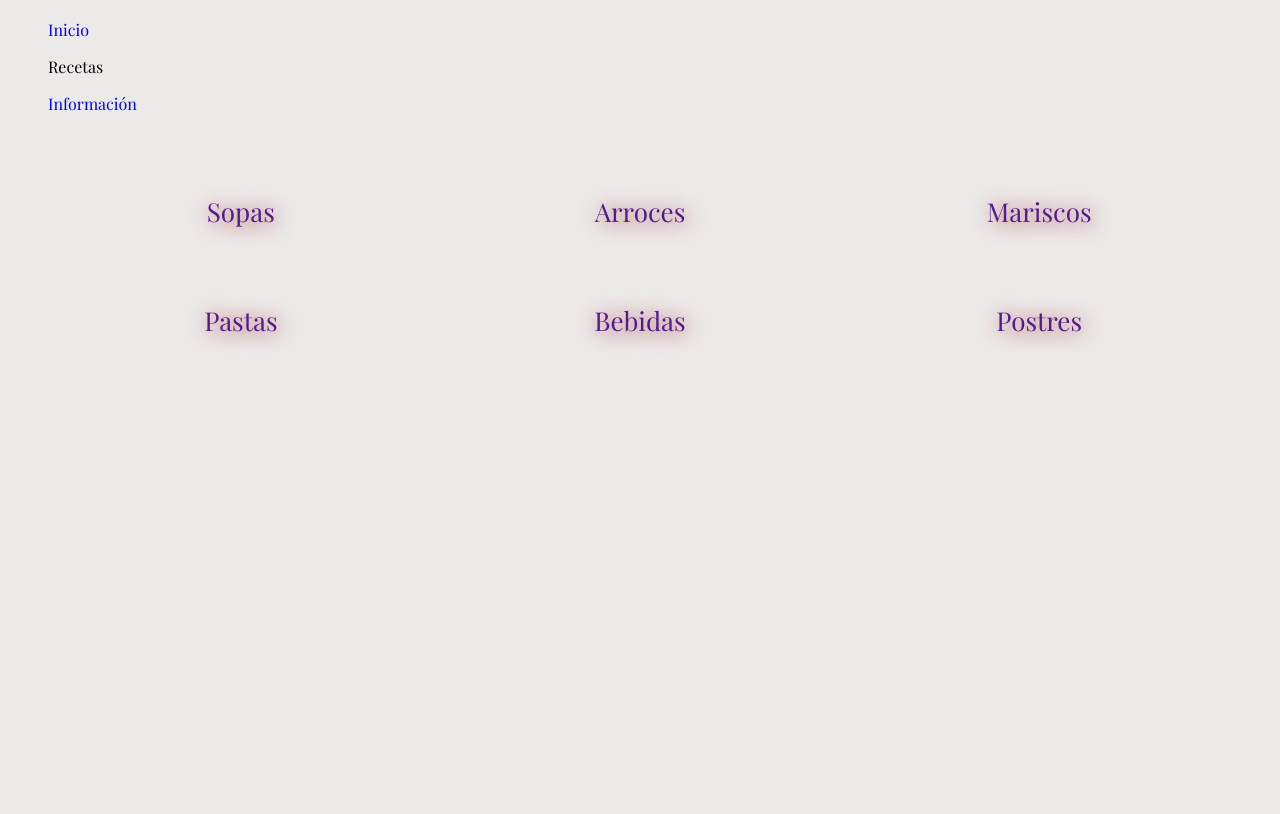
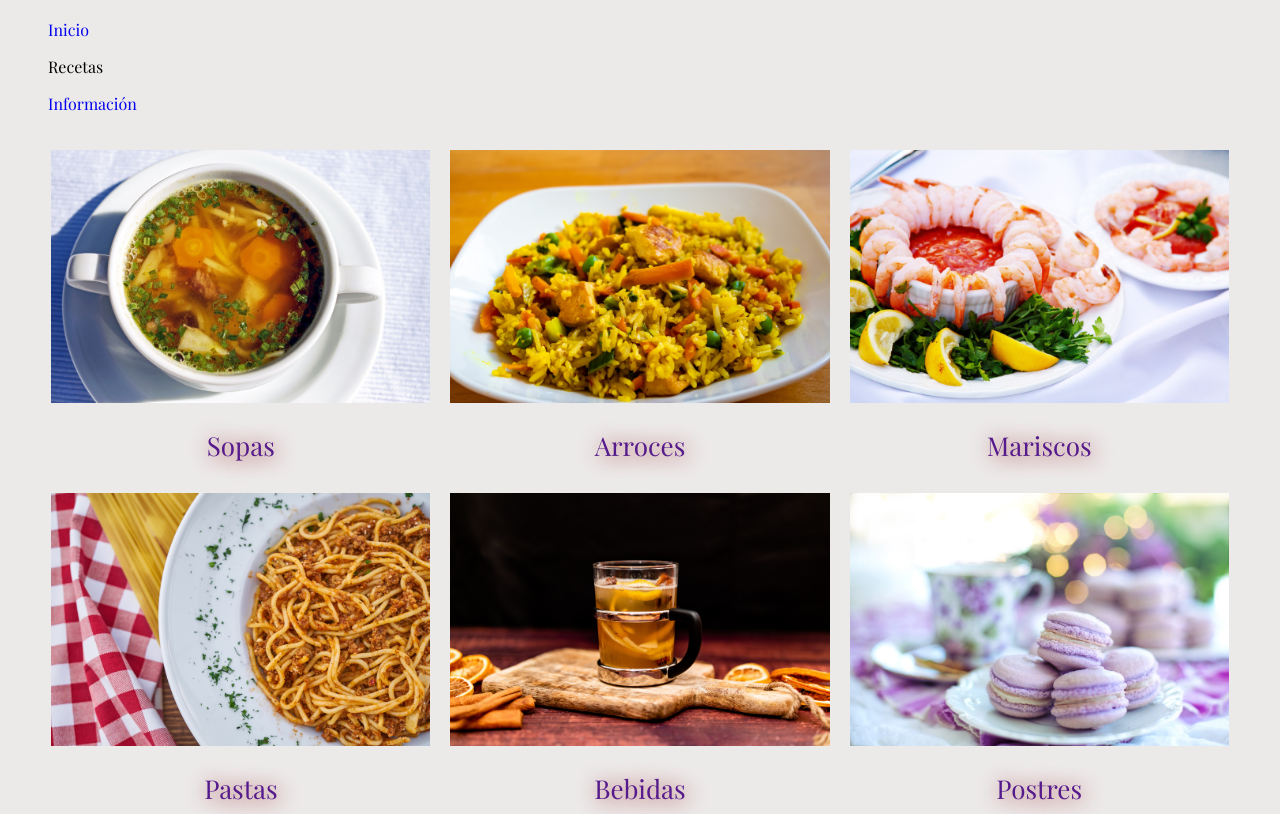
Before and after one commit to WarriorNoel/Recetario, a plain HTML site: page html/recetas.html in a window 1280 px wide. Shown: the part 67-881 px from the top of the page. Before the commit the page ends 800 px from the top, so only its background shows below. Drawn offline with nearby package versions, Linux system fonts and the light colour scheme; the site is published under a folder, as on GitHub Pages, so addresses that start at the root find nothing; a web font is replaced by a local one.

Commit message:
Solucionando problema de imagenes sin cargar

```diff
--- a/html/recetas.html
+++ b/html/recetas.html
@@ -25,37 +25,37 @@
     <main class="main-container">
       <div class="recipes-parent">
         <div class="recipes-child">
-          <img src="/images/soup.jpg" alt="">
+          <img src="../images/soup.jpg" alt="">
           <div>
             <ul><a href="">Sopas</a></ul>
           </div>
         </div>
         <div class="recipes-child">
-          <img src="/images/rice-dish.jpg" alt="">
+          <img src="../images/rice-dish.jpg" alt="">
           <div>
             <ul><a href="">Arroces</a></ul>
           </div>
         </div>
         <div class="recipes-child">
-          <img src="/images/shrimp-cocktail.jpg" alt="">
+          <img src="../images/shrimp-cocktail.jpg" alt="">
           <div>
             <ul><a href="">Mariscos</a></ul>
           </div>
         </div>
         <div class="recipes-child">
-          <img src="/images/pasta.jpg" alt="">
+          <img src="../images/pasta.jpg" alt="">
           <div>
             <ul><a href="">Pastas</a></ul>
           </div>
         </div>
         <div class="recipes-child">
-          <img src="/images/drink.jpg" alt="">
+          <img src="../images/drink.jpg" alt="">
           <div>
             <ul><a href="">Bebidas</a></ul>
           </div>
         </div>
         <div class="recipes-child">
-          <img src="/images/dessert.jpg" alt="">
+          <img src="../images/dessert.jpg" alt="">
           <div>
             <ul><a href="">Postres</a></ul>
           </div>
```
